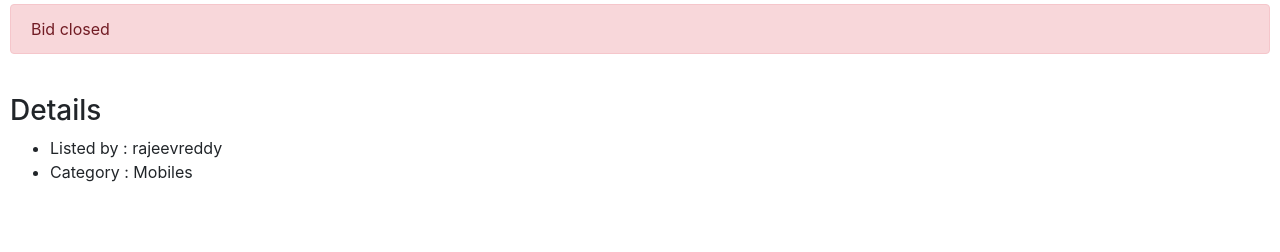
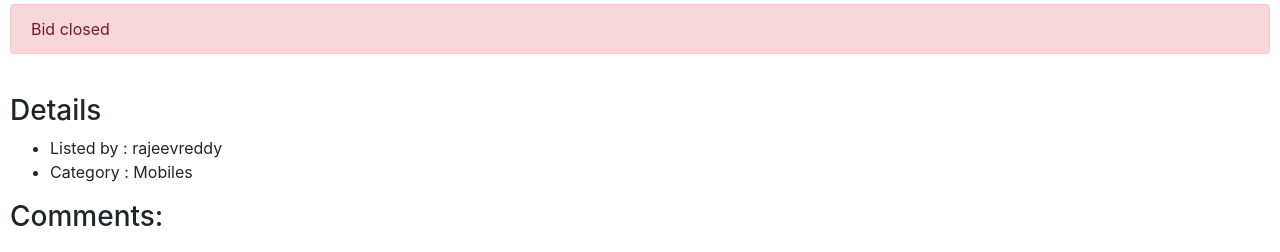
Before and after one commit to rajeevreddyms5/commerce, a Django app: page /listings/1 in a window 1280 px wide. Shown: the part 756-1008 px from the top of the page. Before the commit the page ends 938 px from the top, so only its background shows below. Run offline with Django 3.2, Linux system fonts and the light colour scheme; a user stored in the database is signed in; data comes from the database, SQL or seed files in the repository; some libraries are stand-ins or nearby versions.

Commit message:
ONLY no comments alert working

```diff
--- a/auctions/templates/auctions/listings.html
+++ b/auctions/templates/auctions/listings.html
@@ -72,4 +72,18 @@
         </ul>
     </div>
 
+    <div>
+        <h3>Comments:</h3>
+        {% if status %}
+                <form action="{% url 'comments' %}" method="post">
+                    {% csrf_token %}
+                    <div class="form-group">
+                        <input class="form-control" type="text" name="comments" placeholder="comments">
+                        <input type="hidden" name="ID" value={{ id }} />
+                    </div>
+                    <input class="btn btn-primary" type="submit" value="Submit Comments">
+                </form>
+            {% endif %}
+    </div>
+
 {% endblock %}
--- a/auctions/urls.py
+++ b/auctions/urls.py
@@ -15,5 +15,6 @@ urlpatterns = [
     path("watchr/<int:id>", views.remove_watch, name="remove_watch"),
     path("bid", views.bid, name="bid"),
     path("close/<int:id>", views.close, name="close"),
-    path("closed", views.closed, name="closed")
+    path("closed", views.closed, name="closed"),
+    path("comments", views.comments, name="comments")
 ]
--- a/auctions/views.py
+++ b/auctions/views.py
@@ -281,7 +281,7 @@ def close(request, id):
     else:
         return listing_page(request, id, "Bid already closed")
 
-
+# view closed biddings
 def closed(request):
     if request.user.id is not None:
         watch = User.objects.get(id=request.user.id)
@@ -295,3 +295,40 @@ def closed(request):
             "Listing": Listings.objects.order_by("-time").filter(status=False), #get only active listings by sorting according to creted date where status is equal to True
             "title": "Active Listings"
         })
+
+
+# comments function
+def comments(request):
+    # get comments
+    query_data = request.POST.get("comments", None)
+    if "comments" in request.POST:
+        comments = request.POST["comments"]
+    else:
+        comments = None
+
+    # get listing id
+    query_data = request.POST.get("ID", None)
+    if "ID" in request.POST:
+        id = request.POST["ID"]
+    else:
+        id = None
+
+    # if blank return alert
+    if comments:
+
+        return listing_page(request, id)
+    else:
+        return listing_page(request, id, "Comments text should not be blank")
+
+
+    """
+
+    if request.POST['comments'] != '':
+        bid = float(request.POST['comments'])
+        id = request.POST['ID']
+        print(bid)
+        print(id)
+        return listing_page(request, id)
+    else:
+        return listing_page(request, id)
+    """
```
